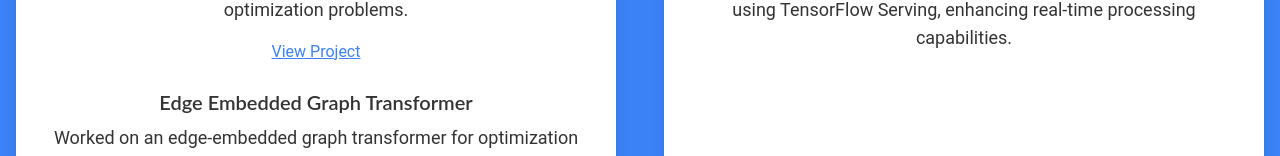
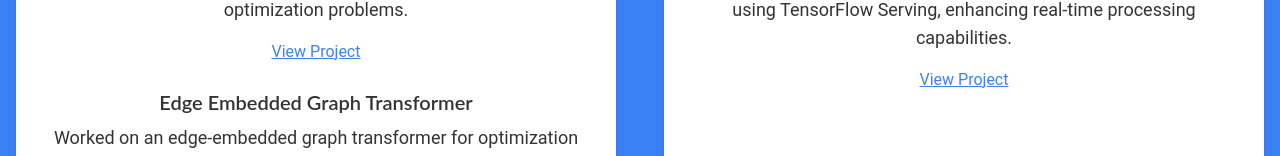
Before and after one commit to GETUFELLEK/getufellek-website, a Next.js app: page /projects in a window 1280 px wide. Shown: the part 384-540 px from the top of the page. Built offline with nearby package versions, Linux system fonts and the light colour scheme.

Commit message:
Updated Header, Page, and Projects components

```diff
--- a/app/page.tsx
+++ b/app/page.tsx
@@ -100,7 +100,7 @@ export default HomePage;
 //           <div className="md:w-1/2">
 //             {/* Using Next.js Image instead of img */} */}
 //             {/* {/* <Image
-//               src="/profile.png"
+//               src="/img.png"
 //               alt="Getu Tadesse Fellek"
 //               width={256}
 //               height={256}
--- a/app/projects/page.tsx
+++ b/app/projects/page.tsx
@@ -36,6 +36,7 @@ const Projects: React.FC = () => {
       items: [
         {
           title: "Multimodal Speech Recognition System",
+          link: "https://github.com/GETUFELLEK/multimodal-speech-recognition-with-lip-reading",
           description:
             "Developed and deployed a multimodal speech recognition system using TensorFlow Serving, enhancing real-time processing capabilities.",
         },
@@ -46,6 +47,7 @@ const Projects: React.FC = () => {
       items: [
         {
           title: "Cloud-Native ML Solutions for Traffic Flow Prediction",
+          link: "https://github.com/GETUFELLEK/Cloud-Native-ML-Solutions-for-Traffic-Flow-Prediction",
           description:
             "Developed and deployed cloud-native ML solutions for traffic flow prediction and anomaly detection, leveraging AWS and GCP services to ensure scalability and robustness.",
         },
```
Also changed, not shown: app/components/Header.tsx (+0 -58 lines), public/profile.png (deleted).
